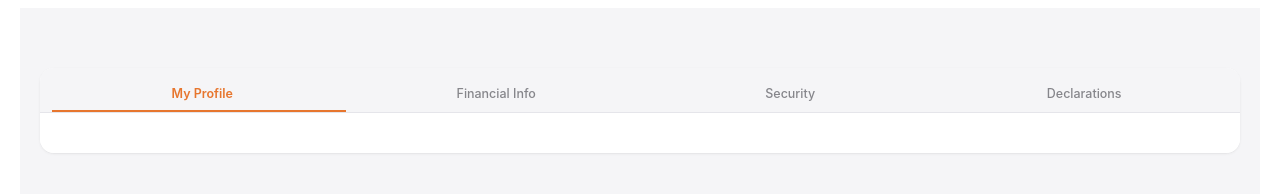
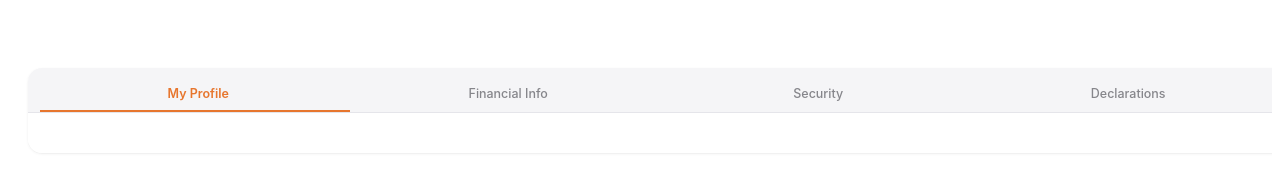
Before and after one commit to MpumeleloTheAlgoHiver/Ndlovu-Cash-Loans, a website: page public/user-portal/pages/profile.html in a window 1280 px wide. Drawn offline with Linux system fonts and the light colour scheme.

Commit message:
css fix again

```diff
--- a/public/user-portal/pages-css/profile.css
+++ b/public/user-portal/pages-css/profile.css
@@ -25,10 +25,10 @@ input, button, select, textarea {
 
 .profile-page-wrapper {
   width: 100%;
-  max-width: 1200px;
+  max-width: 1400px;
   margin: 0 auto;
   padding: 2rem 1.25rem 3rem;
-  background: #f5f5f7;
+  background: #ffffff;
   position: relative;
   z-index: 1;
 }
```
